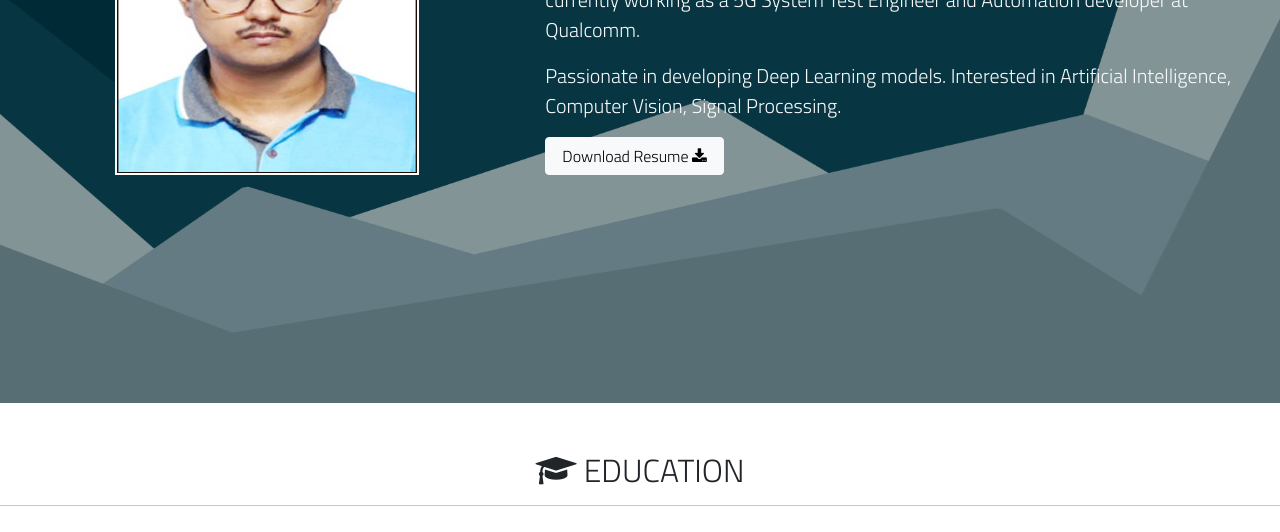
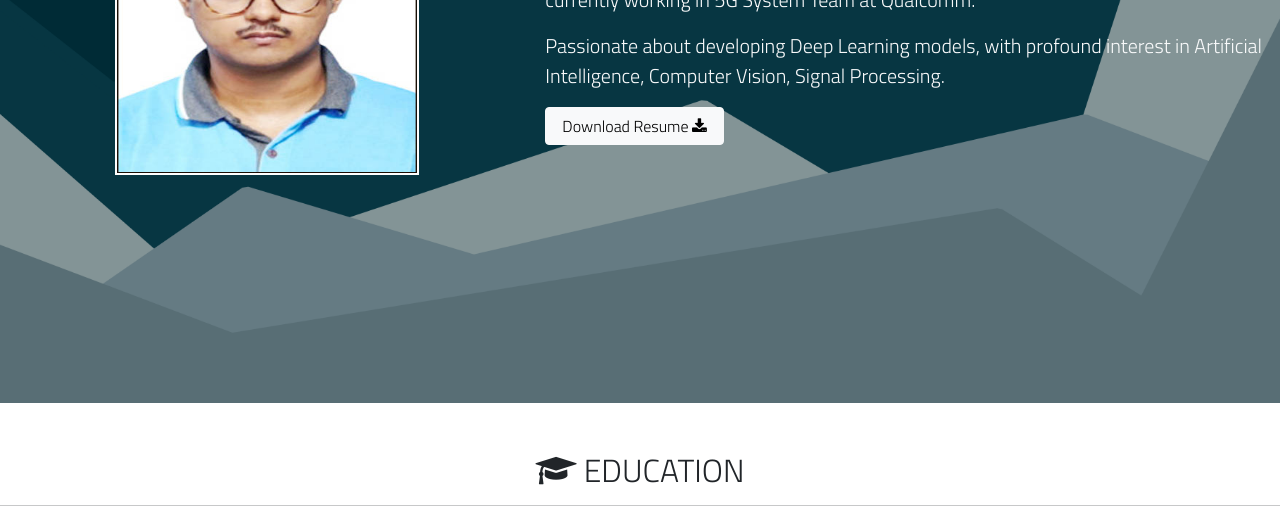
Before and after one commit to RiteshSurChowdhury/RiteshSurChowdhury, a plain HTML site: page index.html in a window 1280 px wide. Shown: the part 387-919 px from the top of the page. Drawn offline with nearby package versions, Linux system fonts and the light colour scheme; a web font is replaced by a local one.

Commit message:
Update index.html

```diff
--- a/index.html
+++ b/index.html
@@ -87,10 +87,10 @@
                 Ritesh Sur Chowdhury,
               </h2>
               <p>
-                currently working as a 5G System Test Engineer and Automation developer at Qualcomm.
+                currently working in 5G System Team at Qualcomm.
               </p>
               <p>
-                Passionate in developing Deep Learning models. Interested in Artificial Intelligence, Computer Vision, Signal Processing.
+                Passionate about developing Deep Learning models, with profound interest in Artificial Intelligence, Computer Vision, Signal Processing.
               </p>
               <button
                 class="btn btn-light my-btn rounded-1 px-3"
```
